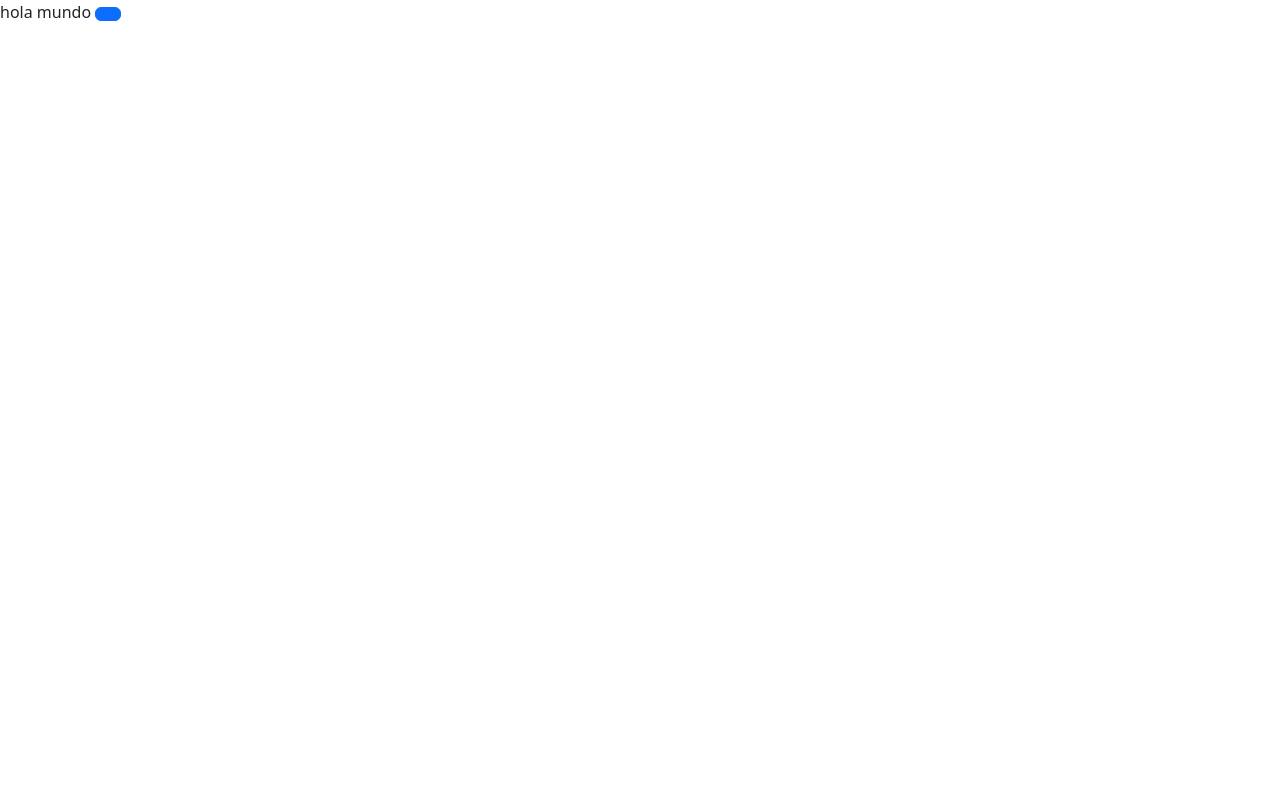
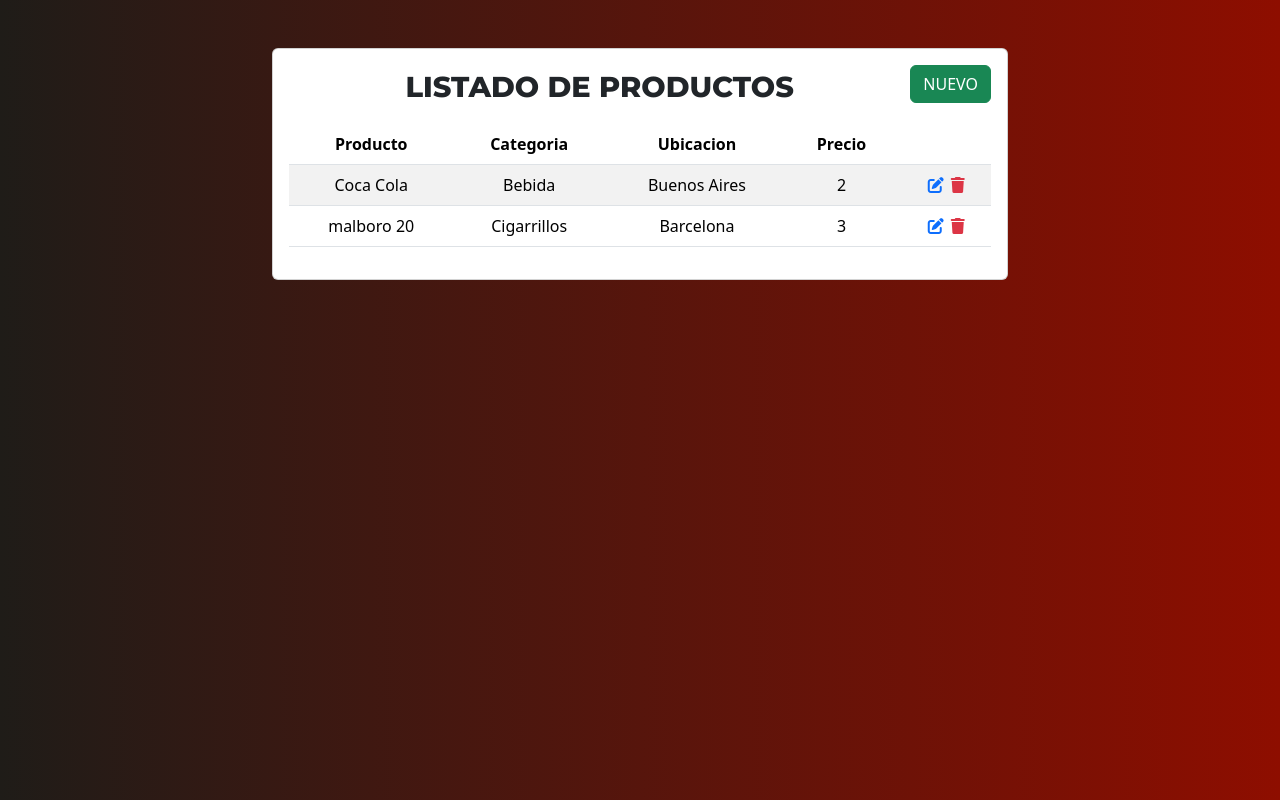
Before and after one commit to WillianRuizZ/cliente, an Angular app: page / in a window 1280 px wide. Built offline with nearby package versions, Linux system fonts and the light colour scheme.

Commit message:
fon awsome , iconos boostrap y google fonds

```diff
--- a/src/app/app.component.html
+++ b/src/app/app.component.html
@@ -1,2 +1 @@
-hola mundo
-<button class="btn btn-primary"></button>
+<router-outlet/>
--- a/src/app/app.routes.ts
+++ b/src/app/app.routes.ts
@@ -1,3 +1,20 @@
 import { Routes } from '@angular/router';
 
-export const routes: Routes = [];
+export const routes: Routes = [
+  {
+    path: '',
+    loadComponent: () => import('./components/listar-producto/listar-producto.component').then(m => m.ListarProductoComponent)
+  }, {
+    path: 'crear-producto',
+    loadComponent: () => import('./components/crear-producto/crear-producto.component').then(m => m.CrearProductoComponent)
+  },
+  {
+    path: 'editar-producto/:id',
+    loadComponent: () => import('./components/crear-producto/crear-producto.component').then(m => m.CrearProductoComponent)
+  },
+  {
+    path: '**',
+    redirectTo: '',
+    pathMatch: 'full'
+  }
+];
--- /dev/null
+++ b/src/app/components/crear-producto/crear-producto.component.html
@@ -0,0 +1 @@
+<p>crear-producto works!</p>
--- /dev/null
+++ b/src/app/components/listar-producto/listar-producto.component.css
@@ -0,0 +1,5 @@
+.fa-solid{
+cursor: pointer;
+margin-left: 7px;
+
+}
--- /dev/null
+++ b/src/app/components/listar-producto/listar-producto.component.html
@@ -0,0 +1,47 @@
+<div class="container mt-5">
+  <div class="row">
+    <div class="col-lg-8 offset-lg-2">
+      <div class="card">
+        <div class="card-body text-center">
+          <span class="titulo">LISTADO DE PRODUCTOS</span>
+          <button class="btn btn-success float-end">NUEVO</button>
+          <table class="table table-striped mt-3">
+            <thead>
+              <tr>
+                <th scope="col">Producto</th>
+                <th scope="col">Categoria</th>
+                <th scope="col">Ubicacion</th>
+                <th scope="col">Precio</th>
+                <th scope="col">
+
+                </th>
+              </tr>
+            </thead>
+            <tbody>
+              <tr>
+                <td>Coca Cola</td>
+                <td>Bebida</td>
+                <td>Buenos Aires</td>
+                <td>2</td>
+                <td>
+                  <i class="fa-solid fa-pen-to-square text-primary"></i>
+                  <i class="fa-solid fa-trash text-danger"></i>
+                </td>
+              </tr>
+              <tr>
+                <td>malboro 20 </td>
+                <td>Cigarrillos</td>
+                <td>Barcelona</td>
+                <td>3 </td>
+                <td>
+                  <i class="fa-solid fa-pen-to-square text-primary"></i>
+                  <i class="fa-solid fa-trash text-danger"></i>
+                </td>
+              </tr>
+            </tbody>
+          </table>
+        </div>
+      </div>
+    </div>
+  </div>
+</div>
--- a/src/index.html
+++ b/src/index.html
@@ -1,13 +1,22 @@
 <!doctype html>
 <html lang="en">
+
 <head>
   <meta charset="utf-8">
   <title>Cliente</title>
   <base href="/">
   <meta name="viewport" content="width=device-width, initial-scale=1">
   <link rel="icon" type="image/x-icon" href="favicon.ico">
+  <!-- https://cdnjs.com/libraries/font-awesome -->
+  <link rel="stylesheet" href="https://cdnjs.cloudflare.com/ajax/libs/font-awesome/6.6.0/css/all.min.css"
+    integrity="sha512-Kc323vGBEqzTmouAECnVceyQqyqdsSiqLQISBL29aUW4U/M7pSPA/gEUZQqv1cwx4OnYxTxve5UMg5GT6L4JJg=="
+    crossorigin="anonymous" referrerpolicy="no-referrer" />
+  <!-- google fonds   font-family: "Montserrat", sans-serif; -->
+  <link href="https://fonts.googleapis.com/css2?family=Montserrat:wght@800&display=swap" rel="stylesheet">
 </head>
+
 <body>
   <app-root></app-root>
 </body>
+
 </html>
--- a/src/styles.css
+++ b/src/styles.css
@@ -1 +1,16 @@
 /* You can add global styles to this file, and also import other style files */
+body {
+  margin: 0;
+  padding: 0;
+  background: #8E0E00;
+  /* fallback for old browsers */
+  background: -webkit-linear-gradient(to right, #1F1C18, #8E0E00);
+  /* Chrome 10-25, Safari 5.1-6 */
+  background: linear-gradient(to right, #1F1C18, #8E0E00);
+  /* W3C, IE 10+/ Edge, Firefox 16+, Chrome 26+, Opera 12+, Safari 7+ */
+
+}
+.titulo{
+ font-size: 1.8rem;
+ font-family: "Montserrat", sans-serif;
+}
```
Also changed, not shown: src/app/components/crear-producto/crear-producto.component.ts (added, +12 -0 lines), src/app/components/listar-producto/listar-producto.component.ts (added, +12 -0 lines), src/app/models/producto.ts (added, +19 -0 lines), src/app/services/producto.service.ts (added, +9 -0 lines), src/app/components/crear-producto/crear-producto.component.css (added), 2 other files (tests, documents, lock files or other folders).
